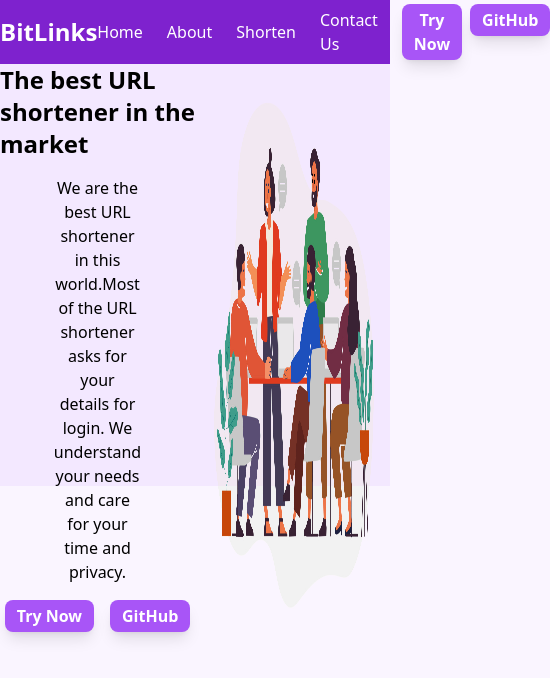
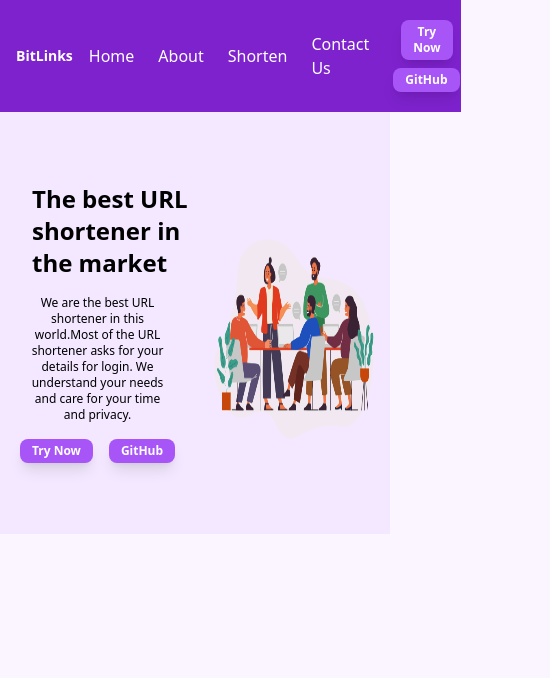
Before and after one commit to Shivanshu-Jha/linkShortener, a Next.js app: page / in a window 390 px wide. Shown: the top 678 px of the page, 550 px wide, since content can reach past the window. Built offline with nearby package versions, Linux system fonts and the light colour scheme.

Commit message:
made this site responsive

```diff
--- a/app/layout.js
+++ b/app/layout.js
@@ -26,7 +26,7 @@ export default function RootLayout({ children }) {
   return (
     <html lang="en">
       <body
-        className={`${geistSans.variable} ${geistMono.variable} antialiased bg-purple-50`}
+        className={`${geistSans.variable} ${geistMono.variable} antialiased bg-purple-50 `}
       >
         <Navbar />
         {children}
--- a/app/page.js
+++ b/app/page.js
@@ -3,14 +3,14 @@ import Link from "next/link";
 
 export default function Home() {
   return (
-    <main className="bg-purple-100">
+    <main className="bg-purple-100 md:text-lg text-xs ">
       <section className="grid grid-cols-2 h-[50vh]">
 
         <div className="flex flex-col items-center justify-center gap-4">
 
-          <p className="font-bold text-2xl">The best URL shortener in the market</p>
+          <p className="font-bold text-2xl pl-8">The best URL shortener in the market</p>
 
-          <p className="px-44 text-center">
+          <p className="md:px-44 px-6 text-center">
             We are the best URL shortener in this world.Most of the URL shortener asks for your details for login. We understand your needs and care for your time and privacy.
           </p>
           <div className="flex gap-4">
@@ -20,7 +20,7 @@ export default function Home() {
 
           </div>
         </div>
-        <div className="flex justify-start relative">
+        <div className="flex justify-start relative h-56 md:h-auto top-28 md:top-auto">
           <Image
             className="mix-blend-darken"
             src="/vector.jpg"
--- a/app/shorten/page.js
+++ b/app/shorten/page.js
@@ -66,7 +66,7 @@ const Shorten = () => {
 
 
     return (
-        <div className='mx-auto max-w-lg bg-purple-200 my-16 p-8 rounded-lg'>
+        <div className='md:mx-auto mx-8 max-w-lg bg-purple-200 my-16 p-8 rounded-lg'>
             <h1 className='font-bold text-2xl text-center mb-3'>Generate your short URLs</h1>
             <div className='flex flex-col gap-4'>
                 <input type="text"
@@ -97,7 +97,7 @@ const Shorten = () => {
 
             {shortLinks.length > 0 && (
                 <>
-                    <span className='font-bold text-lg'>Your Short Links<br /></span>
+                    <span className='font-bold text-lg'><br />Your Short Links<br /></span>
                     {shortLinks.map((link) => (
                         <code key={link._id}>
                             <Link target='_blank' href={`${process.env.NEXT_PUBLIC_HOST}/${link.shortUrl}`}>
@@ -105,7 +105,7 @@ const Shorten = () => {
                             </Link>
                             <button
                                 onClick={() => deleteLink(link._id)}
-                                className='bg-red-500 text-white px-2  py-1 mx-4 rounded-md hover:bg-red-700 transition'
+                                className='bg-red-500 text-white px-2  py-1 mx-2 text-xs rounded-md hover:bg-red-700 transition'
                             >
                                 Delete
                             </button>
--- a/components/Navbar.js
+++ b/components/Navbar.js
@@ -3,8 +3,8 @@ import Link from 'next/link'
 
 const Navbar = () => {
     return (
-        <nav className='h-16 bg-purple-700 text-white flex justify-around items-center'>
-            <div className="logo font-bold hover:scale-125 transition delay-150 duration-300 ease-in-out text-2xl">
+        <nav className='md:h-16 h-28 md:mx-auto md:w-full w-fit bg-purple-700 text-white flex md:justify-around items-center'>
+            <div className="logo mx-4 font-bold hover:scale-125 transition delay-150 duration-300 ease-in-out md:text-2xl text-sm">
                 <Link href="/">BitLinks</Link>
             </div>
             <ul className='flex justify-center items-center gap-6'>
@@ -12,8 +12,8 @@ const Navbar = () => {
                 <Link href="/about"><li>About</li></Link>
                 <Link href="/shorten"><li>Shorten</li></Link>
                 <Link href="/contact"><li>Contact Us</li></Link>
-                <li className='flex gap-2'>
-                    <Link href="/shorten"><button className='bg-purple-500 shadow-lg p-3 py-1 hover:scale-110 transition delay-150 duration-300 ease-in-out font-semibold rounded-lg '>Try Now</button></Link>
+                <li className='flex flex-col md:flex-row gap-2 text-xs md:text-lg '>
+                    <Link href="/shorten"><button className='bg-purple-500 mx-2 shadow-lg p-3 py-1 hover:scale-110 transition delay-150 duration-300 ease-in-out font-semibold rounded-lg '>Try Now</button></Link>
                     <Link href="/github"><button className='bg-purple-500 shadow-lg p-3 py-1 hover:scale-110 transition delay-150 duration-300 ease-in-out font-semibold rounded-lg '>GitHub</button></Link>
                 </li>
             </ul>
```
Also changed, not shown: app/contact/page.js (line endings or trailing spaces).
